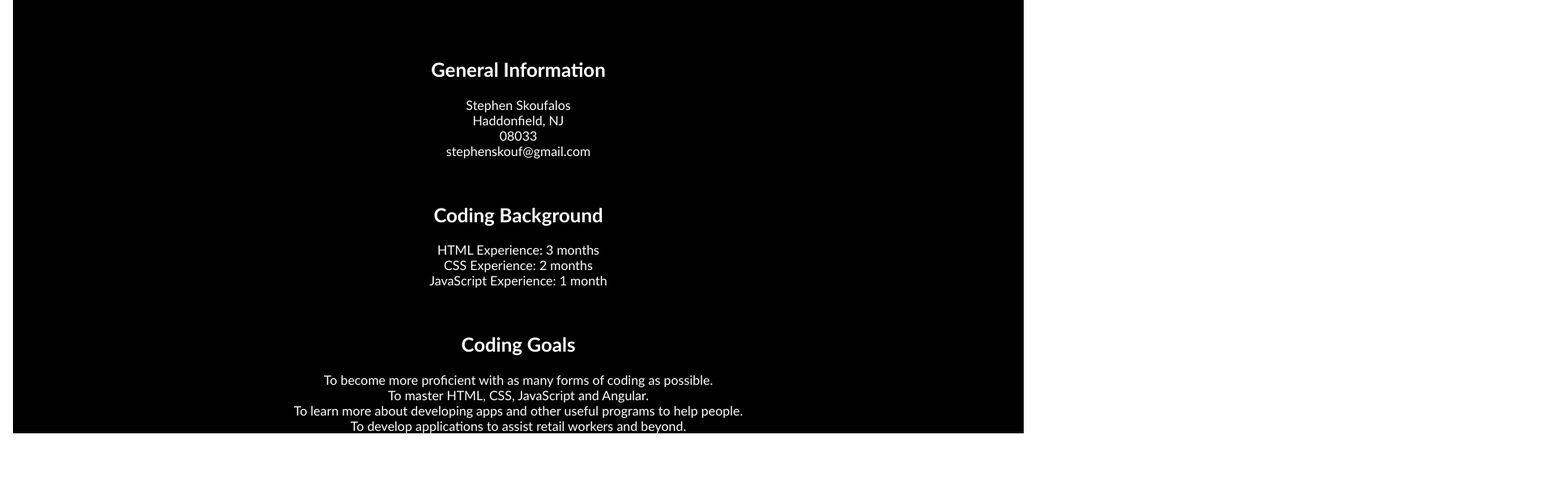
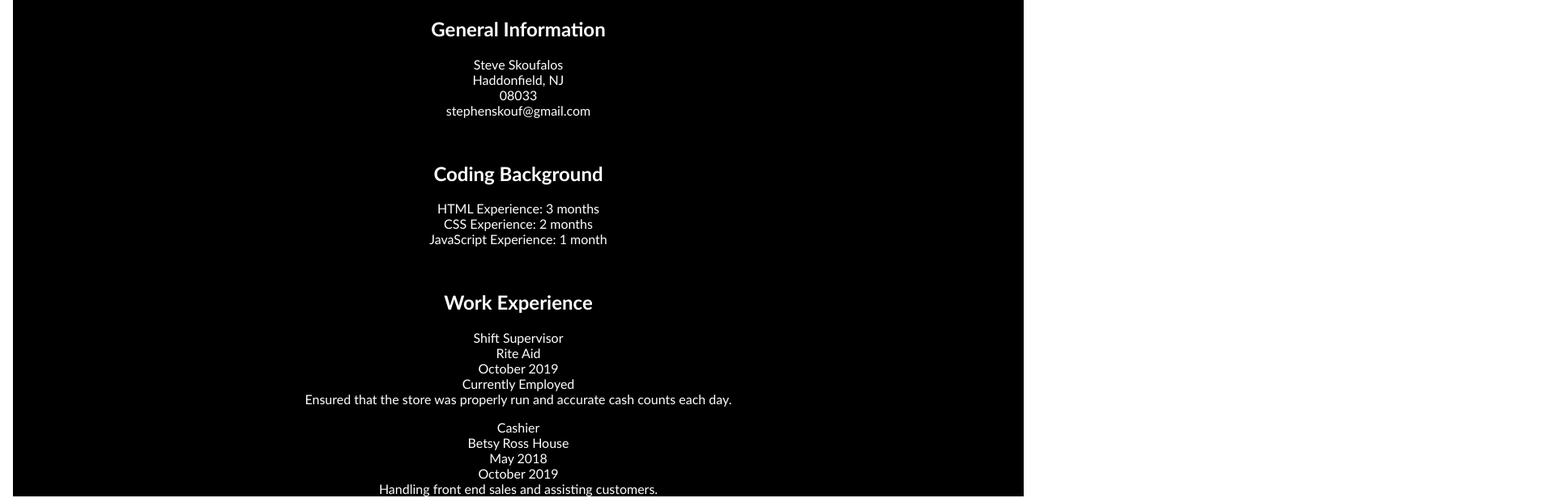
Before and after one commit to SSkoufalos/Coding-Assessments, an Angular app: page /bio in a window 1280 px wide. Shown: the part 200-816 px from the top of the page at 81% size, 1920 px wide, since content can reach past the window. Built offline with nearby package versions, Linux system fonts and the light colour scheme; what ng-zorro-antd would draw is missing.

Commit message:
Update 3.0

```diff
--- a/src/app/app.component updated.html
+++ b/src/app/app.component updated.html
@@ -13,7 +13,14 @@
 
   nav {
     background-color: black;
-    padding: 15px;
+    width: 100%;
+    padding: 0px 500px;
+    margin-left: auto;
+    margin-right: auto;
+  }
+
+  button {
+    width: 25%;
   }
 </style>
 
--- a/src/app/bio/bio.component.html
+++ b/src/app/bio/bio.component.html
@@ -2,28 +2,29 @@
 <br>
 <div class="centeralign">
 <h2 class="headertext">"I'm just a simple man, trying to make my way in the world."</h2>
-<br><br>
+<br>
 <h2 class="headertext">General Information</h2>
-<ul>
-    <li>Stephen Skoufalos</li>
-    <li>Haddonfield, NJ</li>
-    <li>08033</li>
-    <li>stephenskouf@gmail.com</li>
+<ul *ngFor = "let x of bio">
+    <li>{{ x.name }}</li>
+    <li>{{ x.city }}</li>
+    <li>{{ x.zip }}</li>
+    <li>{{ x.email }}</li>
 </ul>
 <br>
 <h2 class="headertext">Coding Background</h2>
-<ul>
-    <li>HTML Experience: 3 months</li>
-    <li>CSS Experience: 2 months</li>
-    <li>JavaScript Experience: 1 month</li>
+<ul *ngFor = "let x of codeExperience">
+    <li>{{ x.html }}</li>
+    <li>{{ x.css }}</li>
+    <li>{{ x.javascript }}</li>
 </ul>
 <br>
-<h2 class="headertext">Coding Goals</h2>
-<ul>
-    <li>To become more proficient with as many forms of coding as possible.</li>
-    <li>To master HTML, CSS, JavaScript and Angular.</li>
-    <li>To learn more about developing apps and other useful programs to help people.</li>
-    <li>To develop applications to assist retail workers and beyond.</li>
+<h2 class="headertext">Work Experience</h2>
+<ul *ngFor = "let x of workExperience">
+    <li>{{ x.role }}</li>
+    <li>{{ x.company }}</li>
+    <li>{{ x.startDate }}</li>
+    <li>{{ x.endDate }}</li>
+    <li>{{ x.description }}</li>
 </ul>
 </div>
 </body>
--- a/src/app/bio/bio.component.scss
+++ b/src/app/bio/bio.component.scss
@@ -8,15 +8,11 @@
     text-align: center;
   }
 
-  .centeralign {
+  ul {
     font-family:'Gill Sans', 'Gill Sans MT', Calibri, 'Trebuchet MS', sans-serif;
     color:white;
     text-align: center;
-    flex-direction: column;
-}
-
-ul {
-    padding-left: 0;
     list-style-position: inside;
     list-style-type: none;
+    padding-left: 0;
 }
--- a/src/app/bio/bio.component.ts
+++ b/src/app/bio/bio.component.ts
@@ -16,11 +16,13 @@ export class BioComponent implements OnInit {
   name = 'Angular';
 
   bio: Information[] = [];
-  willingToRelocate: Information[] = [];
+  codeExperience: Information[] = [];
   workExperience: Information[] = [];
 
   constructor() {
-    console.log(JSON.stringify(data))
+    this.bio = data.bio
+    this.codeExperience = data.codeExperience
+    this.workExperience = data.workExperience
   }
 
   ngOnInit(): void {}
@@ -29,7 +31,15 @@ export class BioComponent implements OnInit {
 
 export interface Information {
   name: string;
-  location: string;
-  zipcode: string;
+  city: string;
+  zip: string;
   email: string;
+  html: string;
+  css: string;
+  javascript: string;
+  role: string;
+  company: string;
+  startDate: string;
+  endDate: string;
+  description: string;
 }
--- a/src/app/examples/examples.component.html
+++ b/src/app/examples/examples.component.html
@@ -1,3 +1,6 @@
-<p>examples works!</p>
-<!--For this part, get some screencaps of your JS code and paste them here
-along with captions of what they do and explanations of how they work.-->
+<body id="background">
+<br>
+<h2 class="headertext">Coding Examples</h2>
+
+
+</body>
--- a/src/app/examples/examples.component.scss
+++ b/src/app/examples/examples.component.scss
@@ -0,0 +1,9 @@
+#background {
+    background-color: black;
+  }
+
+  .headertext {
+    font-family:'Gill Sans', 'Gill Sans MT', Calibri, 'Trebuchet MS', sans-serif;
+    color:white;
+    text-align: center;
+  }
--- a/src/app/hobbiesninterests/hobbiesninterests.component.html
+++ b/src/app/hobbiesninterests/hobbiesninterests.component.html
@@ -1 +1,35 @@
-<p>hobbiesninterests works!</p>
+<body id="background">
+<br>
+<h2 class="headertext">Hobbies and Coding Goals</h2>
+
+<div class="centeralign">
+    <br>
+    <h2 class="headertext">Coding Goals</h2>
+    <ul *ngFor = "let x of codingGoals">
+        <li>{{ x.firstgoal }}</li>
+        <li>{{ x.secondgoal }}</li>
+        <li>{{ x.thirdgoal }}</li>
+        <li>{{ x.fourthgoal }}</li>
+    </ul>
+    <br>
+    <h2 class="headertext">Favorite Games</h2>
+    <ul *ngFor = "let x of favoriteGames">
+        <li>{{ x.rpg }}</li>
+        <li>{{ x.strategy }}</li>
+        <li>{{ x.sidescroller }}</li>
+        <li>{{ x.beatemup }}</li>
+        <li>{{ x.topdown }}</li>
+        <li>{{ x.flightsim }}</li>
+        <li>{{ x.arcade }}</li>
+    </ul>
+    <br>
+    <h2 class="headertext">Other Hobbies</h2>
+    <ul *ngFor = "let x of otherHobbies">
+        <li>{{ x.mainhobby }}</li>
+        <li>{{ x.secondhobby }}</li>
+        <li>{{ x.thirdhobby }}</li>
+        <li>{{ x.fourthhobby }}</li>
+        <li>{{ x.fifthhobby }}</li>
+    </ul>
+    </div>
+</body>
--- a/src/app/hobbiesninterests/hobbiesninterests.component.scss
+++ b/src/app/hobbiesninterests/hobbiesninterests.component.scss
@@ -0,0 +1,18 @@
+#background {
+    background-color: black;
+  }
+
+  .headertext {
+    font-family:'Gill Sans', 'Gill Sans MT', Calibri, 'Trebuchet MS', sans-serif;
+    color:white;
+    text-align: center;
+  }
+
+  ul {
+    font-family:'Gill Sans', 'Gill Sans MT', Calibri, 'Trebuchet MS', sans-serif;
+    color:white;
+    text-align: center;
+    list-style-position: inside;
+    list-style-type: none;
+    padding-left: 0;
+}
--- a/src/app/hobbiesninterests/hobbiesninterests.component.ts
+++ b/src/app/hobbiesninterests/hobbiesninterests.component.ts
@@ -1,4 +1,7 @@
-import { Component, OnInit } from '@angular/core';
+import {
+  Component,
+  OnInit
+} from '@angular/core';
 
 declare var require: any;
 
@@ -10,12 +13,37 @@ var data = require('../../assets/example.JSON');
   styleUrls: ['./hobbiesninterests.component.scss']
 })
 export class HobbiesninterestsComponent implements OnInit {
+  name = 'Angular';
 
-//Gonna put some images and lists here. Probably.
+  favoriteGames: Hobbies[] = [];
+  codingGoals: Hobbies[] = [];
+  otherHobbies: Hobbies[] = [];
 
-  constructor() { }
-
-  ngOnInit(): void {
+  constructor() {
+    this.favoriteGames = data.favoriteGames
+    this.codingGoals = data.codingGoals
+    this.otherHobbies = data.otherHobbies
   }
 
+  ngOnInit(): void {}
+
 }
+
+export interface Hobbies {
+  rpg: string,
+  strategy: string,
+  sidescroller: string,
+  beatemup: string,
+  topdown: string,
+  flightsim: string,
+  arcade: string,
+  firstgoal: string,
+  secondgoal: string,
+  thirdgoal: string,
+  fourthgoal: string,
+  mainhobby: string,
+  secondhobby: string,
+  thirdhobby: string,
+  fourthhobby: string,
+  fifthhobby: string
+}
--- a/src/assets/example.JSON
+++ b/src/assets/example.JSON
@@ -1,32 +1,39 @@
 {
-  "bio": {
+  "bio": [{
     "name": "Steve Skoufalos",
-    "city": "Haddon Heighs",
-    "state": "NJ",
-    "zip": "12345",
-    "email": "test@gmail.com",
-    "phone": "+1 123 456 7890"
+    "city": "Haddonfield, NJ",
+    "zip": "08033",
+    "email": "stephenskouf@gmail.com"
+  }],
+  "codeExperience": [{
+    "html": "HTML Experience: 3 months",
+    "css": "CSS Experience: 2 months",
+    "javascript": "JavaScript Experience: 1 month"
+  }],
+  "workExperience": [{
+    "role": "Shift Supervisor",
+    "company": "Rite Aid",
+    "startDate": "October 2019",
+    "endDate": "Currently Employed",
+    "description": "Ensured that the store was properly run and accurate cash counts each day."
   },
-  "willingToRelocate": "true",
-  "workExperience": [
+
   {
-        "role": "Content Moderateor",
-        "company": "ModSquad",
-        "startDate": "June 2018",
-        "endDate": "April 2000",
-        "description": "Lorem ipsum dolor sit amet, consectetur adipiscing elit, sed do eiusmod tempor incididunt ut labore et dolore magna aliqua. Ut enim ad minim veniam, quis nostrud exercitation ullamco laboris nisi ut aliquip ex ea commodo consequat. Duis aute irure dolor in reprehenderit in voluptate velit esse cillum dolore eu fugiat nulla pariatur. Excepteur sint occaecat cupidatat non proident, sunt in culpa qui officia deserunt mollit anim id est laborum."
+    "role": "Cashier",
+    "company": "Betsy Ross House",
+    "startDate": "May 2018",
+    "endDate": "October 2019",
+    "description": "Handling front end sales and assisting customers."
   }
 ],
   "education": {
-    "highschools":
-    [{
+    "highschools": [{
       "name": "Haddonfield Memorial High School",
       "years": 2007,
       "degree": "High School Diploma"
     }],
 
-    "colleges":
-    [{
+    "colleges": [{
         "name": "Burlington County College",
         "years": 2010,
         "degree": "Associates",
@@ -38,28 +45,30 @@
         "years": 2012,
         "degree": "Bachelors",
         "major": "Graphic Design"
-    }]
+      }
+    ]
 
   },
-  "skills": [
-    "Live Chat",
-    "Desktop Support",
-    "Help Desk"
-  ],
-  "assessments": [
-    {
-        "item": "Customer service",
-        "rating": "Proficient",
-        "date": "September 2018",
-        "description": "Lorem ipsum dolor sit amet, consectetur adipiscing elit, sed do eiusmod tempor incididunt ut labore et dolore magna aliqua. Duis at tellus at urna condimentum. Senectus et netus et malesuada fames ac turpis. Volutpat consequat mauris nunc congue nisi vitae suscipit. Diam phasellus vestibulum lorem sed risus. Ac placerat vestibulum lectus mauris ultrices eros in cursus. Nibh ipsum consequat nisl vel pretium. Posuere lorem ipsum dolor sit amet consectetur. Arcu felis bibendum ut tristique. Ut tristique et egestas quis. Vel risus commodo viverra maecenas accumsan lacus vel facilisis volutpat.",
-        "url": "https://fakeurl.com"
-    },
-    {
-        "item": "Customer focus & orientation",
-        "rating": "Highly Proficient",
-        "date": "September 2018",
-        "description": "Lorem ipsum dolor sit amet, consectetur adipiscing elit, sed do eiusmod tempor incididunt ut labore et dolore magna aliqua. Enim praesent elementum facilisis leo. Ornare aenean euismod elementum nisi quis. Dictum varius duis at consectetur lorem. Eget aliquet nibh praesent tristique magna. Diam in arcu cursus euismod quis viverra nibh. Ornare arcu dui vivamus arcu felis. Aliquam malesuada bibendum arcu vitae elementum curabitur vitae nunc sed. Cras fermentum odio eu feugiat pretium. Vel quam elementum pulvinar etiam non quam lacus suspendisse. Diam quis enim lobortis scelerisque.",
-        "url": "https://fakeurl.com"
+  "favoriteGames": [{
+      "rpg": "Pokemon",
+      "strategy": "Command & Conquer",
+      "sidescroller": "Mega Man",
+      "beatemup": "Final Fight",
+      "topdown": "1943: The Battle of Midway",
+      "flightsim": "Ace Combat 7",
+      "arcade": "Dig Dug"
+  }],
+  "codingGoals": [{
+      "firstgoal": "To master both front and back end coding.",
+      "secondgoal": "To become more proficient at programming for video games and apps.",
+      "thirdgoal": "To learn as much as possible about new coding languages and improvements upon older ones.",
+      "fourthgoal": "To develop solutions through programming to make life easier for retail and service workers."
+  }],
+  "otherHobbies": [{
+      "mainhobby": "Star Wars",
+      "secondhobby": "Model Building",
+      "thirdhobby": "Military History",
+      "fourthhobby": "Japanese Culture",
+      "fifthhobby": "Video Games"
+    }]
 }
-  ]
-}
```
Lines whose indentation alone changed are shown as unchanged.
